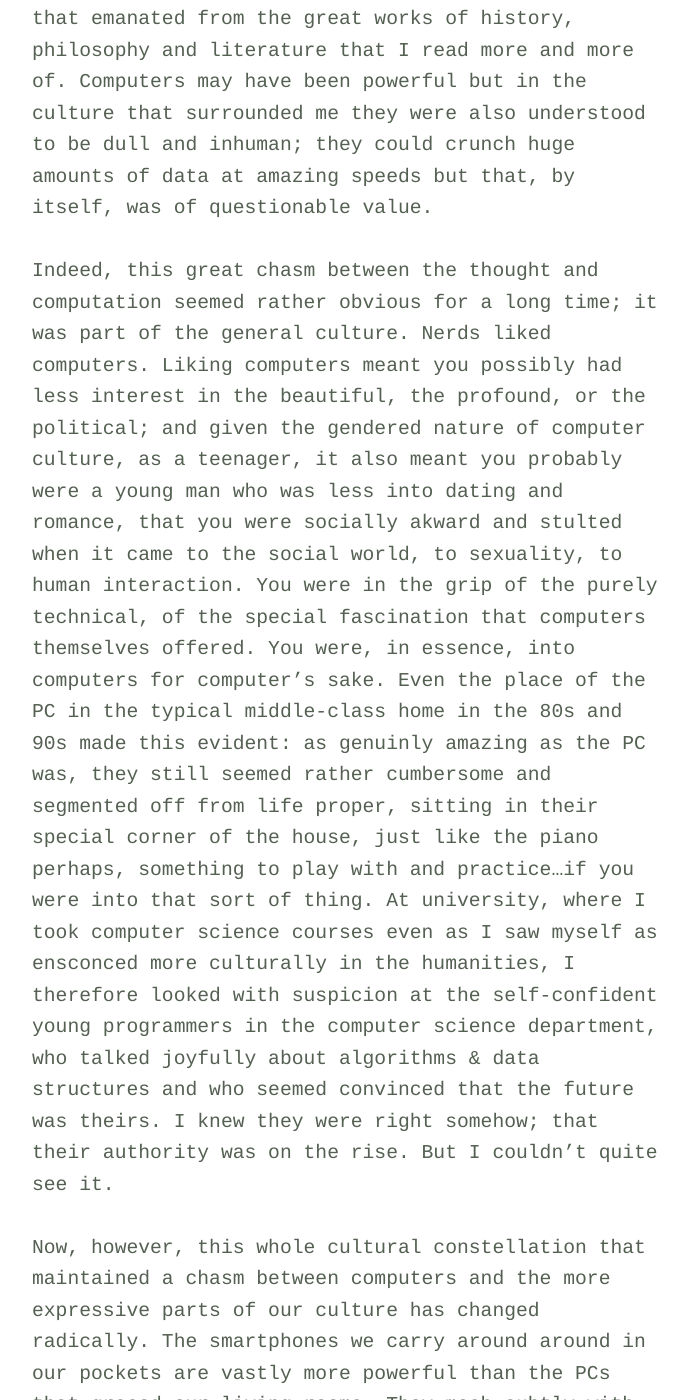
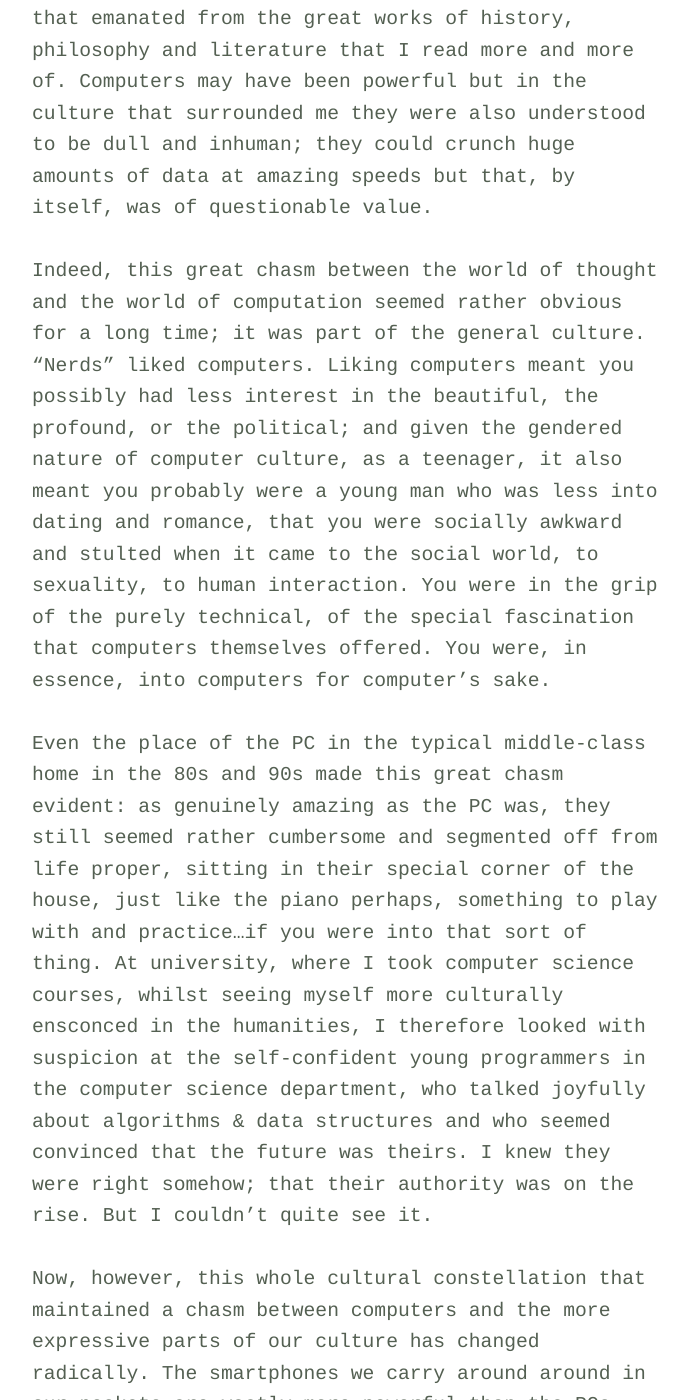
Before and after one commit to ezmiller/humanscode, a Jekyll site: the page built from _posts/2014-05-23-what-is-digital-humanities.markdown, in a window 1280 px wide and 1400 px high, scrolled down 1408 px. Shown: the whole window, without its empty margins (128-816 px from the left). Built offline with Jekyll 4.4.1, drawn with Linux system fonts in a browser that asks for light colours; some of the changed text lies outside the part shown.

Commit message:
Update post

```diff
--- a/_posts/2014-05-23-what-is-digital-humanities.markdown
+++ b/_posts/2014-05-23-what-is-digital-humanities.markdown
@@ -2,39 +2,49 @@
 layout: post
 title:  "What is Digital Humanities? And Why?"
 author: Ethan Miller
-date:   2015-05-24
+date:   2015-06-3
 categories: digital-humanities capitalism
 ---
 
-In the last few years, the field of digital humanities has emerged to some prominence. "Digi Labs" are suddenly appearing all across the academic landscape, and one now meets graduate students who are not only writing PhDs in one of the classic disciplines, but who also belong to digital lab or institues of some sort. What I want to do in this post is define in a expansive way what I think this new field of "digital humanities" is, and why it has suddenly in the last few years in general become visible. My own background in relation to academia and "the digital" is a useful tool for reflection in tracing this story. I am a historian, trained in the craft of intellecutal history, and I have always also been a progammer. When I was quite young my uncle taught me to program in the popular and very simple language BASIC. I subsequently continued to program, building a database for a research lab in highschool, studying computer science alongside history and literature at university, and then working just prior to entering graduate school as an "integration specialist" -- a great bureuacratic job title if there ever was one -- in a company that built Ask Jeeves-style "Virtual Representatives" for companies like Coca Cola.
+In the last few years, the field of digital humanities has emerged to some prominence. "Digi Labs" are suddenly appearing all across the academic landscape, and one now meets graduate students who are not only writing PhDs in one of the classic disciplines, but who also belong to digital lab or institutes of some sort. What I want to do in this post is define in a expansive way what I think this new field of "digital humanities" is, and why it has suddenly in the last few years become more visible.
+
+My own background in relation to academia and "the digital" is a useful tool for reflection in tracing this story. I am a historian, trained in the craft of intellectual history, and I have always also been a programmer. When I was quite young my uncle taught me to program in the popular and very simple language BASIC. I subsequently continued to program, building a database for a research lab in highschool, studying computer science alongside history and literature at university, and then working just prior to entering graduate school as an "integration specialist" -- a great bureaucratic job title if there ever was one -- in a company that built Ask Jeeves-style "Virtual Representatives" for companies like Coca Cola.
 
 For much of my life these two domains of interest, the world of computing and the world of books and ideas, were miles apart. In fact, they represented opposing ideals. Books and ideas represented humanism and learning, and I realized later a specific kind of authority that emanated from "Culture." Computers, by contrast, were initially a toy and a novelty for me, and then, as I began to understand them, a source of power, both because of the things that they could do and because of my ability to understand them when many others found them frustrating and unfathomable. But for all the power they contained, the culture surrounding computers seemed to me unable to compete with the deep well of humanistic cultural authority that emanated from the great works of history, philosophy and literature that I read more and more of. Computers may have been powerful but in the culture that surrounded me they were also understood to be dull and inhuman; they could crunch huge amounts of data at amazing speeds but that, by itself, was of questionable value.
 
-Indeed, this great chasm between the thought and computation seemed rather obvious for a long time; it was part of the general culture. Nerds liked computers. Liking computers meant you possibly had less interest in the beautiful, the profound, or the political; and given the gendered nature of computer culture, as a teenager, it also meant you probably were a young man who was less into dating and romance, that you were socially akward and stulted when it came to the social world, to sexuality, to human interaction. You were in the grip of the purely technical, of the special fascination that computers themselves offered. You were, in essence, into computers for computer's sake. Even the place of the PC in the typical middle-class home in the 80s and 90s made this evident: as genuinly amazing as the PC was, they still seemed rather cumbersome and segmented off from life proper, sitting in their special corner of the house, just like the piano perhaps, something to play with and practice...if you were into that sort of thing. At university, where I took computer science courses even as I saw myself as ensconced more culturally in the humanities, I therefore looked with suspicion at the self-confident young programmers in the computer science department, who talked joyfully about algorithms & data structures and who seemed convinced that the future was theirs. I knew they were right somehow; that their authority was on the rise. But I couldn't quite see it.
+Indeed, this great chasm between the world of thought and  the world of computation seemed rather obvious for a long time; it was part of the general culture. "Nerds" liked computers. Liking computers meant you possibly had less interest in the beautiful, the profound, or the political; and given the gendered nature of computer culture, as a teenager, it also meant you probably were a young man who was less into dating and romance, that you were socially awkward and stulted when it came to the social world, to sexuality, to human interaction. You were in the grip of the purely technical, of the special fascination that computers themselves offered. You were, in essence, into computers for computer's sake.
 
-Now, however, this whole cultural constellation that maintained a chasm between computers and the more expressive parts of our culture has changed radically. The smartphones we carry around around in our pockets are vastly more powerful than the PCs that graced our living rooms. They mesh subtly with our daily lives. We today are already essentially cyborgs, augmented by computers in a way not unlike the Terminator. Programming, or what is now more commonly referred to in its more hacker-chic variant as "coding", is no longer a nerdy subculture; in fact, it has become sexy and sleek. Silicon valley has become a byword for all that is dynamic, exciting and new. A recent article in <em>The Nation</em> on the digital humanities and culture, referred to "Silicon valley sex appeal"[^1] -- certainly a radical shift away from the nerds of yore. Indeed, it's not just that the the now enlarged culture surrounding computational technology has become cool or acquired some cultural sheen, but the culture around computers and around software development, and the sense of the power and possibilities of computation that once was the primary domain of computer geeks, has migrated to the center of our economic way of life.
+Even the place of the PC in the typical middle-class home in the 80s and 90s made this great chasm evident: as genuinely amazing as the PC was, they still seemed rather cumbersome and segmented off from life proper, sitting in their special corner of the house, just like the piano perhaps, something to play with and practice...if you were into that sort of thing. At university, where I took computer science courses, whilst seeing myself more culturally ensconced in the humanities, I therefore looked with suspicion at the self-confident young programmers in the computer science department, who talked joyfully about algorithms & data structures and who seemed convinced that the future was theirs. I knew they were right somehow; that their authority was on the rise. But I couldn't quite see it.
 
-In the same way that critical theorists like Thomas Frank, Boltanski & Chiapello, and Blair Taylor describe the ways that capitalism has "recuperated" for its own purposes the creative ethos of the artist, the anti-herarchical and identiatarian critiques of the New Left, and the radical anarchism of the alterglobalization movement, the market has also taken into its core the ethos of the software developer.[^2] One can see one instance of this process when looking over the “agile manifesto” -- the source of the latest en vogue managerial style on the lips of every entrpreneur from Silicon Valley to Berlin to Moscow. One realizes through its elevation of “Individuals and Interactions over processes and tools” and “Responding to change over following a plan” that there were always large overlaps between the 60s New Left and hacker culture.
+Now, however, this whole cultural constellation that maintained a chasm between computers and the more expressive parts of our culture has changed radically. The smartphones we carry around around in our pockets are vastly more powerful than the PCs that graced our living rooms. They mesh subtly with our daily lives. We today are already essentially cyborgs, augmented by computers in a way not unlike the Terminator.
+
+Programming, or what is now more commonly referred to in its more hacker-chic variant as "coding", is no longer a nerdy subculture; in fact, it has become sexy and sleek. Silicon valley has become a byword for all that is dynamic, exciting and new. A recent article in <em>The Nation</em> on the digital humanities and culture, referred to "Silicon valley sex appeal"[^1] -- certainly a radical shift away from the nerds of yore. Indeed, it's not just that the the now enlarged culture surrounding computational technology has become cool or acquired some cultural sheen, but the culture around computers and around software development, and the sense of the power and possibilities of computation that once was the primary domain of computer geeks, has migrated to the center of our economic way of life.
+
+In the same way that critical theorists like Thomas Frank, Boltanski & Chiapello, and Blair Taylor describe the ways that capitalism has "recuperated" for its own purposes the creative ethos of the artist, the anti-hierarchical and identitarian critiques of the New Left, and the radical anarchism of the alterglobalization movement, the market has also taken into its core the ethos of the software developer.[^2] One instance of this process becomes evident when looking over the “agile manifesto” -- the source of the latest en vogue managerial style on the lips of every entrepreneur from Silicon Valley to Berlin to Moscow. One realizes through its elevation of “Individuals and Interactions over processes and tools” and “Responding to change over following a plan” that there were always large overlaps between the 60s New Left and hacker culture.
 
 {% include figure.html src="/images/agilemanifesto.jpg" caption="<a href='http://agilemanifesto.org'>Manifesto for Agile Software Development</a>: The goal of agile development is to free programmers to quickly iterate through different solutions to complex problems, with the aim of as quickly as possible hitting upon the best and most elegant or simple way to do things. These ideas have taken the start-up world by storm in the last years, so much so that the one often hears talk among coders of how these principles risk becoming empty buzz-words." %}
 
 This is a realization that in turn reveals the historical logic that has made Silicon Valley & San Francisco the new core of market innovation -- San Francisco of all places! Where once Mario Savio, brimming with with anger, stood up to the Berkeley administration for subordinating free-speech on campus to the bureaucratic logic of the military industrial complex, now the agile manifesto takes a similar emphasis on individual freedom and builds it into a managerial ethos for Silicon Valley. Bright young college grads stream to the city, not in search of political change and sexual liberation, but as a playground for technological innovation and as a place where the individual creativity and motivation can be liberated (if you are lucky) in the context of high volumes of seed money.
 
-{% include youtube.html src="https://www.youtube.com/embed/PhFvZRT7Ds0" caption="<span class='caption-title'>Mario Savio, Dec. 2, 1964</span>: Mario Savio's famous defense of &quot;human beings&quot; against the &quot;machine&quot; logic of the Berekely University administrators. Insofar as agile development has become the key managerial philosophy of Silicon Valley, Savio's message has in a sense gone to the core of managerial culture." %}
+{% include youtube.html src="https://www.youtube.com/embed/PhFvZRT7Ds0" caption="<span class='caption-title'>Mario Savio, Dec. 2, 1964</span>: Mario Savio's famous defense of &quot;human beings&quot; against the &quot;machine&quot; logic of the Berkeley University administrators. Insofar as agile development has become the key managerial philosophy of Silicon Valley, Savio's message has in a sense gone to the core of managerial culture." %}
 
 The sex appeal of Silicon valley, in other words, comes largely from the fact that it is now the culture of "coding" that helps constitute the core of capitalism as an economic and managerial practice, as a cultural system, and as a way of life. The nerds' visions of computational mastery are now also the dreams of those who desire success, and the physical locus of that economic and cultural constellation is San Fran.
 
-This then brings me to the digitial humanities. For it is against this radical shift in our cultural, social and economic way of life that I think we should understand its emergence. Because whatever else the digital humanities is or may become, it is important to acknowledge that it is primarily an epiphenomen of the tectonic encounter between this world of computing, with its newly acquired "Silicon Valley sex appeal," and the world of ideas. That, I think, is the "Why" of digitial humanities: digital humanities is happening because the universities and the scholars can no longer isolate their practices and methodologies from this cultural sea change that the computational socioeconomic revolution has produced.
+This then brings me to the digital humanities. For it is against this radical shift in our cultural, social and economic way of life that I think we should understand its emergence. Because whatever else the digital humanities is or may become, it is important to acknowledge that it is primarily an epiphenomenon of the tectonic encounter between this world of computing, with its newly acquired "Silicon Valley sex appeal," and the world of ideas. That, I think, is the "Why" of digitial humanities: digital humanities is happening because the universities and the scholars can no longer isolate their practices and methodologies from this cultural sea change that the computational socioeconomic revolution has produced.
 
-But what of the "What" of digital humanites? Here for the moment, I want to simply draw some broad outlines as a way of beginning to define what one might define as the contents of this new domain. At this juncture, the digital humanities appears to me to have three diemensions: it is, on a strictly material level, a new funding domain within the university and the academic job market; it is a domain of reflection regarding the broad meaning of the tectonic encounter between the computational culture and the humanities professions, and it is an arena of coding and experimentation precisely at this juncture of technology and software culture, on the one hand, and ideas, scholarship, books, and critique, on the other.
+But what of the "What" of digital humanities? Here for the moment, I want to simply draw some broad outlines as a way of beginning to define what one might define as the contents of this new domain. At this juncture, the digital humanities appears to me to have three dimensions: it is, on a strictly material level, a new funding domain within the university and the academic job market; it is a domain of reflection regarding the broad meaning of the tectonic encounter between the computational culture and the humanities professions; and it is an arena of coding and experimentation precisely at this juncture of technology and software culture, on the one hand, and ideas, scholarship, books, and critique, on the other.
 
 These domains of experimentation, in turn, can I think be divided into four sets of questions, namely: (1) What are the implications of technology for publishing? Is the book a form of expression that can and should survive digitally? If not, what instead? (2) What are the implications of web technology for teaching and pedagogy? Should we harness the digital in the classroom? What about MOOCs? Are they a good tool? Will they replace the intimacy of the classical classroom? Should they? (3) How can computational tools be harnessed to manage problems related to data analysis in the different disciplines? How can we use these tools to ask different questions about classical forms of data? How, on the other hand, can we harness computers to deal with the massive proliferation of data -- the so-called "big data" -- that the digital age is itself generating? (4) And finally, how can and should the network and the new web technologies transform the modes of communication that scholars maintain, both between themselves and with the many different "publics" that lie outside the academy?
 
 These domains of experimentation are at this stage just being cracked open. Following the 2008 financial crisis, the money is just now flowing back into the associations, funding institutions, and universities. So we do not yet know what will come out of this encounter between the new computational-capitalist cultural order and the academy. It promises, however, to be potentially seismic in scope and consequence. The stakes are high on both sides. The values that reside at the core of Silicon Valley -- the desire to break down all cultural walls, the valuation of "openness" and "open access", the pursuit of managerial forms that seek out constant experimentation, change, and disruption, and the attempt to embrace speed -- are values that clash sharply with the cultural practices and <em>habitus</em> central to professionalized scholarly training. How exactly scholars and university administrators, on the one hand, and technologists and entrepreneurs will negotiate these sharp difference is still unclear.
 
-Rightly, many scholars challenged to "open up" their knowledge will wonder about the consequences of doing so. Will opening up threaten the cultures of inquiry and exchange that make it possible for scholars to discuss difficult issues such as class and race? Will the emphasis on speed and "hacked" solutions that is so common in tech culture undermine attempts to produce analyses that are carefully wrought, accurate, and which can stand the test of time? Perhaps more immediately, many scholars will also wonder whether the challenge to "open up" is just an invitation to further neo-liberalization within the university. Indeed, one can already see these clashes occurring surrounding the emergence of MOOCs, which although they wonderfully expand the availability of knowledge to the wider world, also potentially encourage university administrators to employ fewer full-time scholars as teachers and hire more highly exploited adjuncts to cover local teaching loads.[^3] Thus the cultural ethos of Silicon Valley, which so values what a friend of mine recently referred to as the "power to disrupt" as a prompt for creative solutions, will to many scholars sound a lot like free-market freewheeling. Some will of course welcome this market dynamism, but others will be wary, especially if it threatens their own economic well-being and cultural authority.
+Rightly, many scholars challenged to "open up" their knowledge will wonder about the consequences of doing so. Will opening up threaten the cultures of inquiry and exchange that make it possible for scholars to discuss difficult issues such as class and race? Will the emphasis on speed and "hacked" solutions that is so common in tech culture undermine attempts to produce analyses that are carefully wrought, accurate, and which can stand the test of time? Perhaps more immediately, many scholars will also wonder whether the challenge to "open up" is just an invitation to further neo-liberalization within the university.
 
-Although it is far too soon to judge the results of this encounter, the meeting of these two powerful cultural domains promises to be both interesting and important. The history of this process will likely define the future character of our cultural world, one which precisely becuase the internet is so effective as a communications tool, will be shared on a more global level. What's at stake is very much a question of authority. Since the emergence of the universities in the middle ages, the idea of the humanities has often been associated with the goal of subjecting tradition and society to critical examination. As Jo Guldi and David Armitage have recently put it, "[t]heir purpose was precisely not to be instrumental: to examine theories and instances, to pose questions and the means of their solution, but not to propose practical objectives or strategies."[^4] In order to reserve this space for critical inquiry, universities and scholars have always at different time and places had to negotiate different settlements with the worlds of markets and politics. By my reading, the advent of the digital humanities suggests that a new moment of renegotation and cultural tranformation has begun, the outcome of which will reshape the universities relationship to the world, and indeed possibly also transform the methods, practices, and even the subjectivities of working scholars.
+Indeed, one can already see these clashes occurring surrounding the emergence of MOOCs, which although they wonderfully expand the availability of knowledge to the wider world, also encourage university administrators to employ fewer full-time scholars as teachers and hire more highly exploited adjuncts to cover local teaching loads.[^3] Thus the cultural ethos of Silicon Valley, which so values what a friend of mine recently referred to as the "power to disrupt" as a prompt for creative solutions, will to many scholars sound a lot like free-market freewheeling. Some will of course welcome this market dynamism, but others will be wary, especially if it threatens their own economic well-being and cultural authority.
+
+Although it is far too soon to judge the results of this encounter, the meeting of these two powerful cultural domains promises to be both interesting and important. The history of this process will likely define the future character of our cultural world, one which precisely because the internet is so effective as a communications tool, will be shared on a more global level.
+
+What's at stake, of course, is very much a question of authority. Since the emergence of the universities in the middle ages, the idea of the humanities has often been associated with the goal of subjecting tradition and society to critical examination. As Jo Guldi and David Armitage have recently put it, "[t]heir purpose was precisely not to be instrumental: to examine theories and instances, to pose questions and the means of their solution, but not to propose practical objectives or strategies."[^4] In order to reserve this space for critical inquiry, universities and scholars have always at different time and places had to negotiate different settlements with the worlds of markets and politics. By my reading, the advent of the digital humanities suggests that a new moment of renegotiation and cultural transformation has begun, the outcome of which will reshape the universities' relationship to the world, and indeed possibly also transform the methods, practices, and even the subjectivities of working scholars.
 
 I myself am curious about the outcome of this process, and look forward to being a critical participant in its unfolding. To that extent, I intend to document from time to time both my thinking about digital humanities and my coding work in this blog. I welcome feedback, so please write to me via <a href="emailto:ethanzanemiller@gmail.com">email</a> with any comments and/or questions.
 
```
